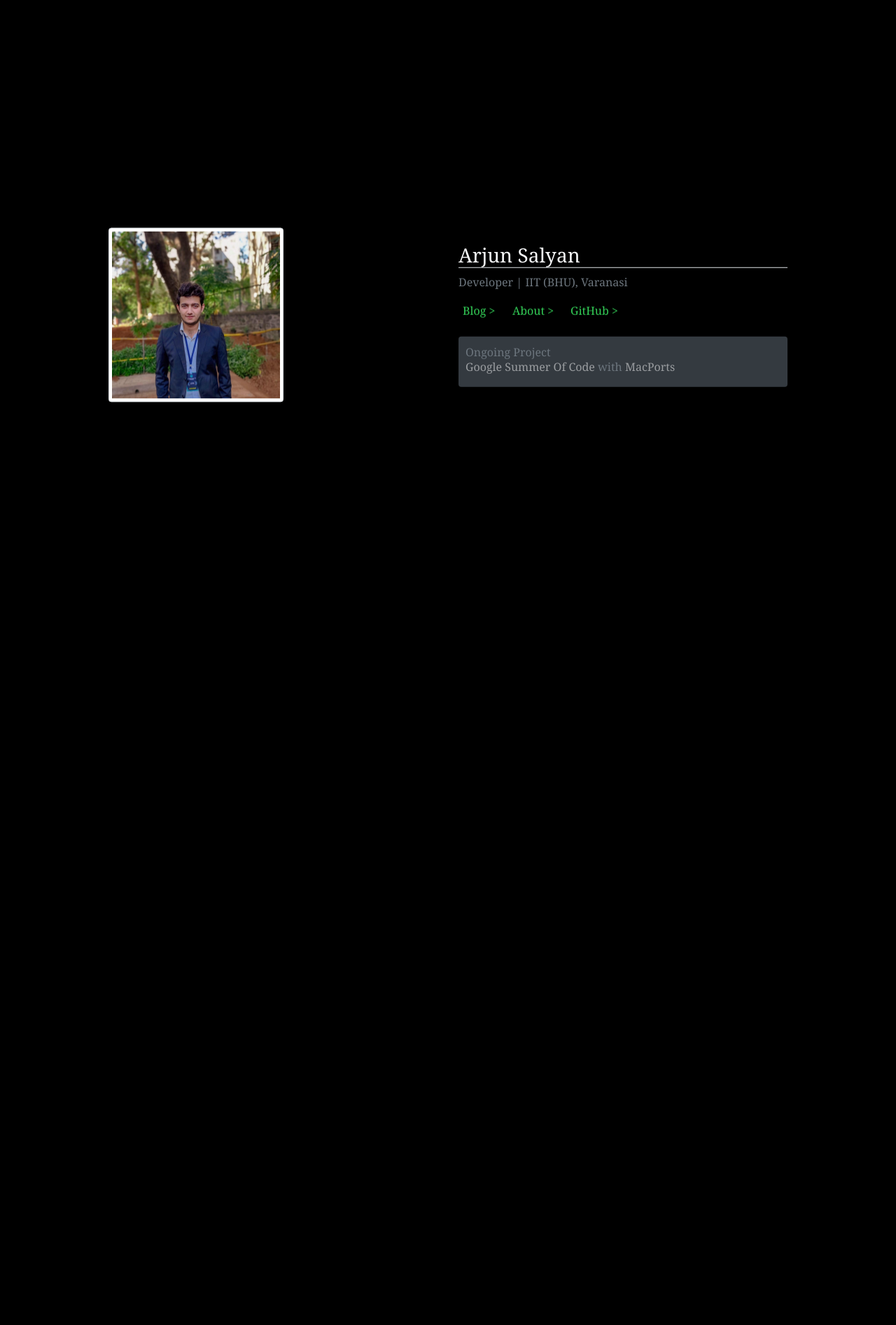
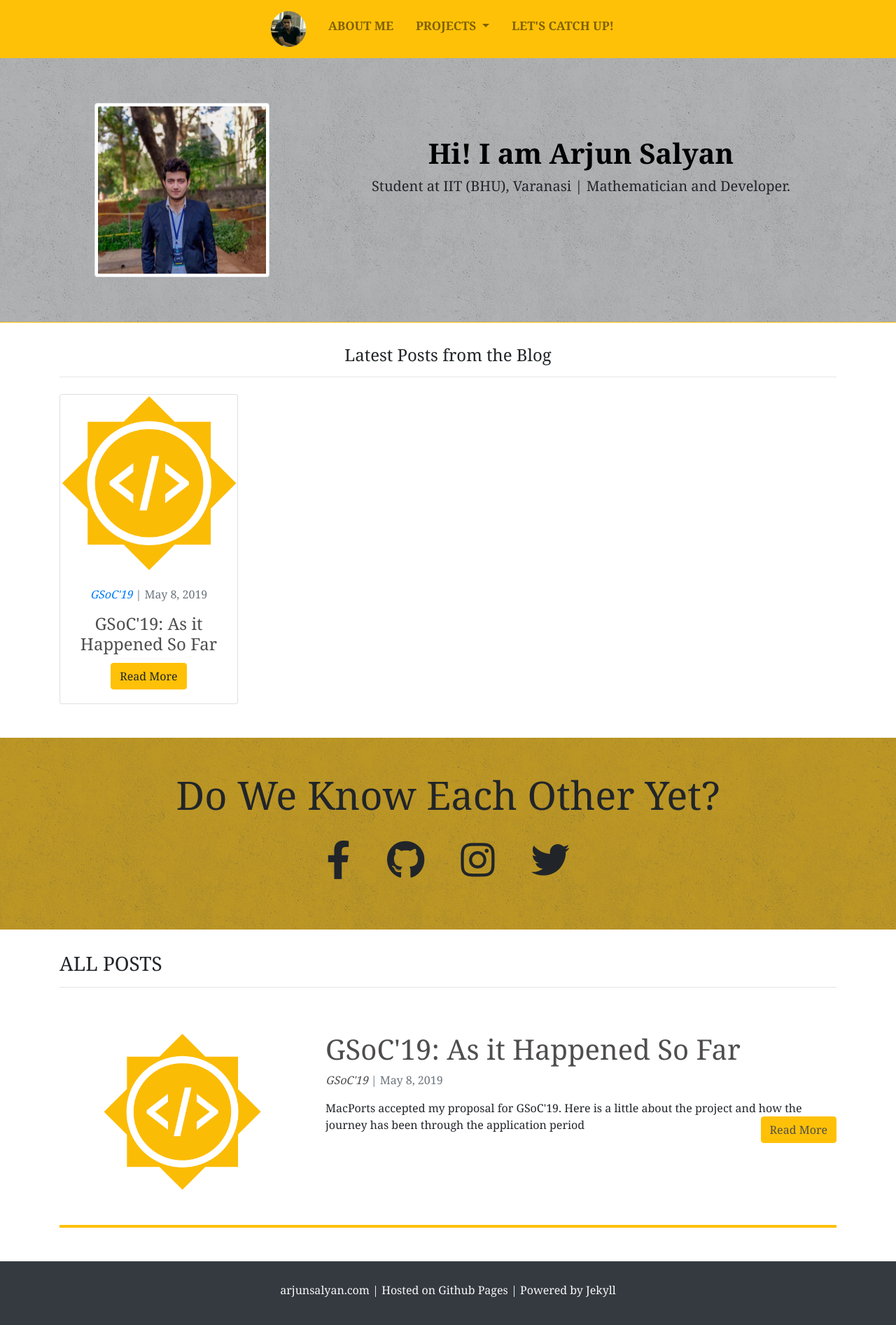
Before and after one commit to arjunsalyan/arjunsalyan.github.io, a Jekyll site: the page built from index.html, in a window 1280 px wide. Shown: the whole page at 70% size. Built offline with Jekyll 4.4.1, drawn with Linux system fonts in a browser that asks for light colours; nearby versions of some CDN libraries; before the commit the page ends 900 px from its top, so only the background shows below that.

Commit message:
Remove dual homepage

```diff
--- a/_includes/nav.html
+++ b/_includes/nav.html
@@ -8,7 +8,7 @@
             <ul class="navbar-nav mr-auto ml-auto">
                 <li class="nav-item {% if page.home %}active{% endif %}">
                     <a class="nav-link d-xl-none" href="/"><strong><i class="fas fa-home"></i></strong> <span class="sr-only">(current)</span></a>
-                    <a class="nav-link d-lg-block d-none" href="/blog"><img src="{{ site.baseurl }}/images/arjun_circle.png" style="max-width:50px"></a>
+                    <a class="nav-link d-lg-block d-none" href="/"><img src="{{ site.baseurl }}/images/arjun_circle.png" style="max-width:50px"></a>
                 </li>
                 <li class="nav-item {% if page.title == 'About' %}active{% endif %} pt-2">
                     <a class="nav-link" href="{{ site.baseurl }}/about"><strong>ABOUT ME</strong></a>
--- a/index.html
+++ b/index.html
@@ -1,87 +1,26 @@
 ---
-title: "Arjun Salyan's Blog"
+layout: default
+home: True
 ---
 
-<!doctype html>
-<html lang="en">
-  <head>
-	  {% include meta.html %}
-      <style>
-        html{
-            height: 100%;
-        }
-
-        a{
-            text-decoration: none;
-            color: #34d058;
-        }
-
-        a:hover{
-            color: deeppink;
-        }
-
-        button{
-            background-color: black;
-            color: #34d058;
-            border: 0;
-        }
-
-        .home-image-item{
-            max-width: 250px;
-        }
-
-        @media only screen and (max-width: 768px) {
-            html {
-                center-of-div: 40%;
-            }
-
-            .home-image {
-                text-align: center;
-                padding-top: 32px;
-                padding-bottom: 12px;
-            }
-
-            .home-image-item{
-                max-width: 180px;
-            }
-
-            .home-name{
-                text-align: center;
-                border: 0 !important;
-            }
-
-            .home-right{
-                text-align: center;
-            }
-
-
-        }
-      </style>
-  </head>
-  <body style="background-color: black;height: 100%">
-  <div class="container" style="max-width: 1000px;height: 100%">
-    <div class="row" style="height: 100%">
-        <div class="col-lg-6 col-md-6">
-            <div class="center-of-div home-image">
-                <img src="{{ site.baseurl }}/images/ArjunSalyan.jpg" class="img-thumbnail home-image-item">
-                <br>
-            </div>
+  {% for post in site.posts %}
+    <article class="post pt-5 pb-5">
+      <div class="row">
+        <div class="col-lg-4 col-md-4 text-center">
+          <img src="{{ site.baseurl }}/images/posts/{{ post.image }}" style="max-width:65%">
         </div>
-        <div class="col-lg-6 col-md-6 text-light">
-            <div class="center-of-div home-right">
-                <h3 class="text-light border-bottom border-grey home-name">Arjun Salyan</h3>
-                <p class="text-muted">Developer | IIT (BHU), Varanasi</p>
-                <a href="/blog" style="font-size:16px"><button class="hvr-sweep-to-right">Blog ></button></a>
-                <a href="/about" style="font-size:16px;margin-left: 8px;"><button class="hvr-sweep-to-right">About ></button></a>
-                <a href="https://github.com/arjunsalyan" style="font-size:16px;margin-left: 8px"><button class="hvr-sweep-to-right">GitHub ></button></a><br><br>
-                <div class="bg-dark rounded" style="padding: 10px">
-                    <span class="text-muted">Ongoing Project</span>
-                    <a style="text-decoration: none" href="/category/GSoC'19/"><h6 class="text-white-50">Google Summer Of Code <span class="text-muted">with</span> MacPorts</h6></a>
-                </div>
-            </div>
+        <div class="col-lg-8 col-md-8">
+            <h1><a href="{{ site.baseurl }}{{ post.url }}">{{ post.title }}</a></h1>
+            <p class="text-muted">
+                {% for category in post.categories %}
+                    <a href="/category/{{ category}}"><i>{{ category }}</i></a>
+                        {% unless forloop.last %}&nbsp;{% endunless %}
+                {% endfor %} | {{ post.date | date: "%B %e, %Y" }}
+            </p>
+              {{ post.excerpt }}
+            <a class="btn btn-warning float-right" href="{{ site.baseurl }}{{ post.url }}">Read More</a>
         </div>
-    </div>
-  </div>
-    {% include analytics.html %}
-  </body>
-</html>
+      </div>
+    </article>
+    <div class="bg-warning" style="height:4px"></div>
+  {% endfor %}
```
Also changed, not shown: blog.html (deleted, +0 -26 lines).
